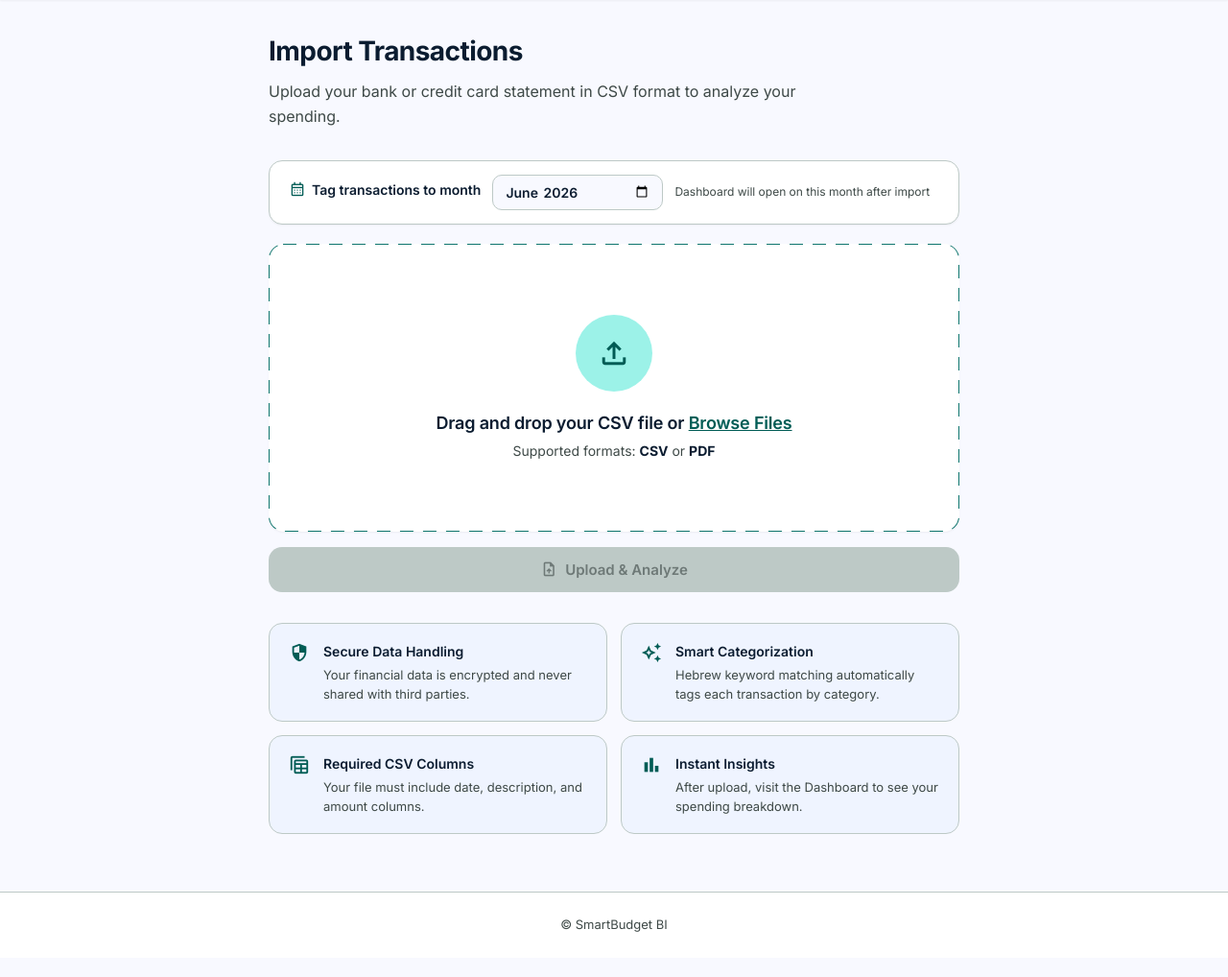
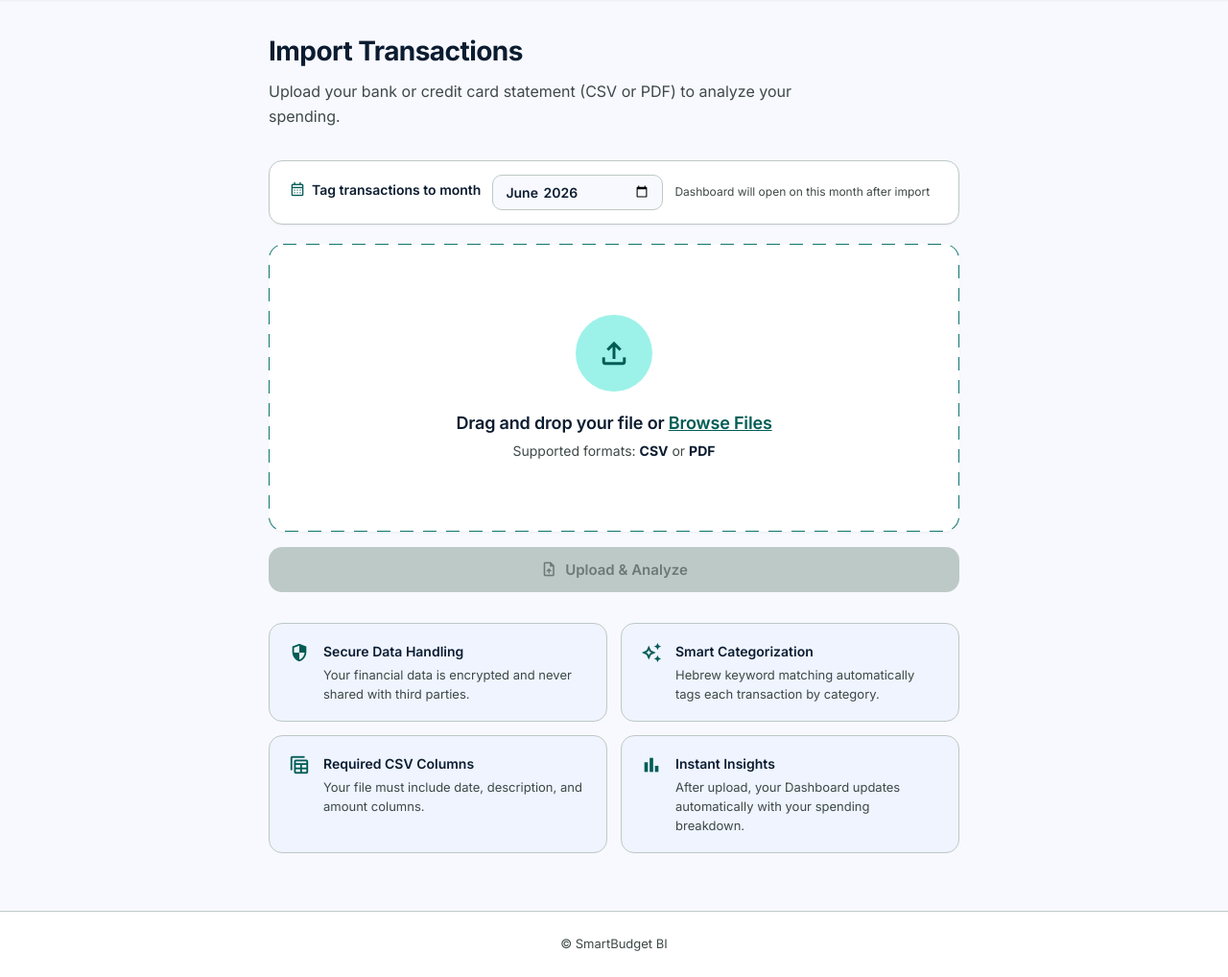
Before and after one commit to leenabuleil04-ctrl/smartbudget-bi, a Flask app: page /import in a window 1280 px wide. Shown: the part 65-1083 px from the top of the page at 96% size. Before the commit the page ends 1036 px from the top, so only its background shows below. Run offline with Flask 3, Linux system fonts and the light colour scheme; the visitor is signed in with stand-in values (Sample User, id 1).

Commit message:
Fix CSV-only copy on Import page
Three strings updated to reflect PDF support and improve accuracy:

- Page subtitle: 'in CSV format' → '(CSV or PDF)'
- Drop zone text: 'Drag and drop your CSV file' → 'Drag and drop your file'
  (updated in both the static HTML and the JS reset string so the
  text stays consistent after a file is removed from the input)
- Instant Insights card: 'visit the Dashboard to see your spending
  breakdown' → 'your Dashboard updates automatically with your
  spending breakdown'

Co-Authored-By: Claude Sonnet 4.6 <noreply@anthropic.com>

```diff
--- a/templates/import.html
+++ b/templates/import.html
@@ -332,7 +332,7 @@
   <!-- ── Page header ── -->
   <div class="import-header">
     <h2>Import Transactions</h2>
-    <p>Upload your bank or credit card statement in CSV format to analyze your spending.</p>
+    <p>Upload your bank or credit card statement (CSV or PDF) to analyze your spending.</p>
   </div>
 
   <!-- ── Month picker ── -->
@@ -360,7 +360,7 @@
         <span class="material-symbols-outlined">upload</span>
       </div>
       <p class="upload-headline" id="uploadHeadline">
-        Drag and drop your CSV file or
+        Drag and drop your file or
         <span class="browse-link">Browse Files</span>
       </p>
       <p class="upload-sub">Supported formats: <strong>CSV</strong> or <strong>PDF</strong></p>
@@ -432,7 +432,7 @@
       <span class="material-symbols-outlined">bar_chart</span>
       <div>
         <h4>Instant Insights</h4>
-        <p>After upload, visit the Dashboard to see your spending breakdown.</p>
+        <p>After upload, your Dashboard updates automatically with your spending breakdown.</p>
       </div>
     </div>
   </div>
```
